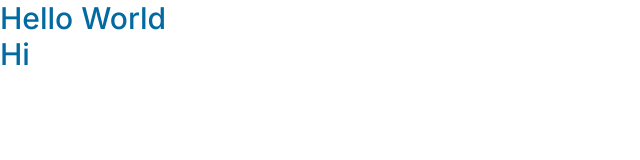
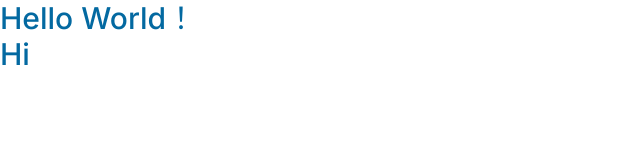
Before and after one commit to EthanCh30/ChatChat, a Next.js app: page / in a window 1280 px wide. Shown: the top 160 px of the page, without its empty margins (0-640 px from the left). Built offline with nearby package versions, Linux system fonts and the light colour scheme.

Commit message:
update page.tsx

```diff
--- a/app/page.tsx
+++ b/app/page.tsx
@@ -3,7 +3,7 @@ import Image from 'next/image'
 export default function Home() {
   return (
    <p className="text-3xl font-medium text-sky-700">
-    Hello World
+    Hello World！
     <h1>Hi</h1>
    </p>
 
```
